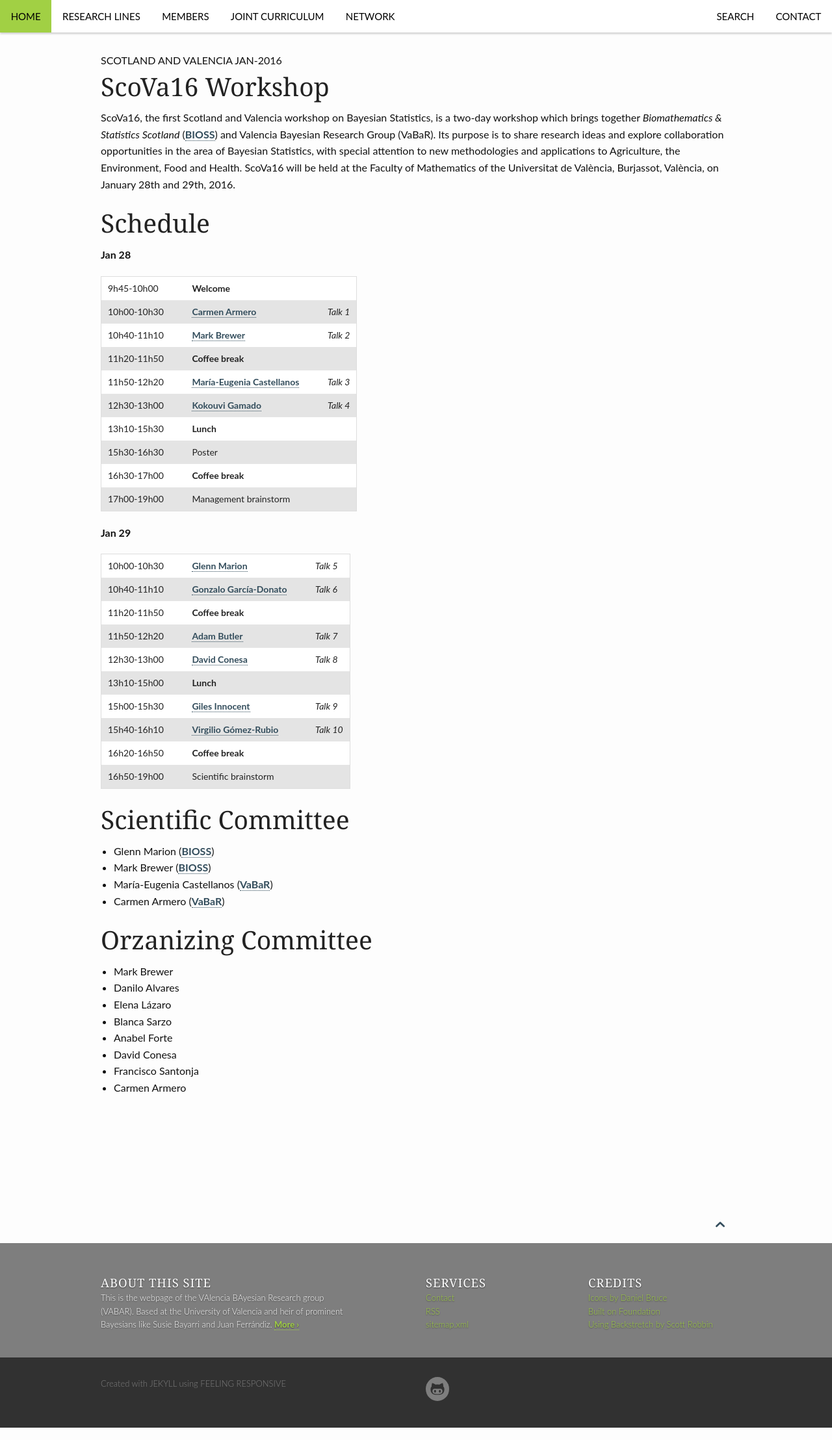
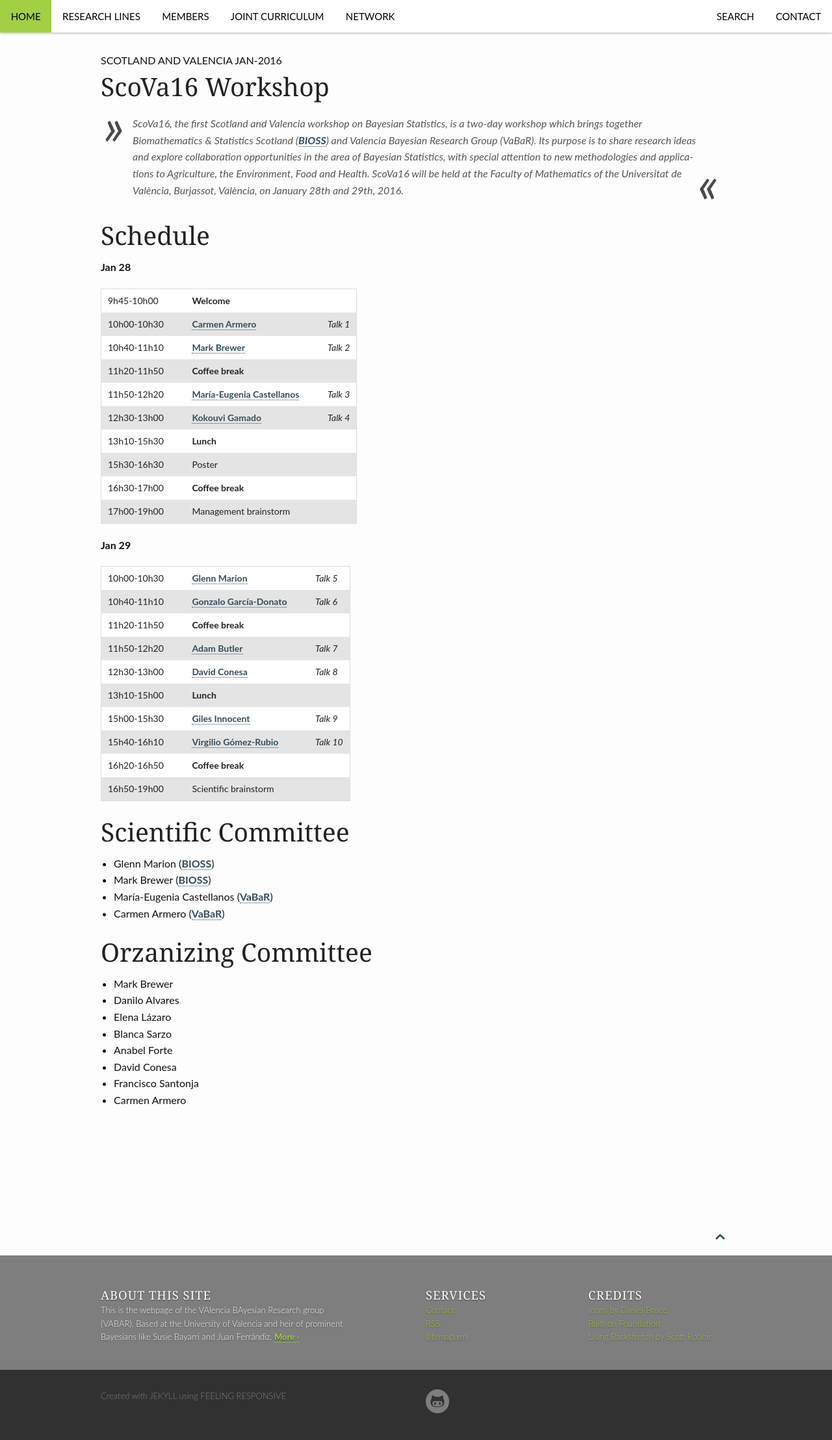
Before and after one commit to VABAR/VABAR.github.io, a Jekyll site: the page built from _posts/events/2015-11-25-ScoVa16.md, in a window 1280 px wide. Shown: the whole page at 65% size. Built offline with Jekyll 4.4.1, drawn with Linux system fonts in a browser that asks for light colours.

Commit message:
Update 2015-11-25-ScoVa16.md

```diff
--- a/_posts/events/2015-11-25-ScoVa16.md
+++ b/_posts/events/2015-11-25-ScoVa16.md
@@ -8,8 +8,8 @@
 categories: events
 ---
 
-ScoVa16, the first Scotland and Valencia workshop on Bayesian Statistics, is a two-day workshop which brings together <i>Biomathematics & Statistics Scotland</i> (<a href="http://www.bioss.ac.uk/">BIOSS</a>) and Valencia Bayesian Research Group (VaBaR). Its purpose is to share research ideas and explore collaboration opportunities in the area of Bayesian Statistics, with special attention to new methodologies and applications to Agriculture, the Environment, Food and Health.
-ScoVa16 will be held at the Faculty of Mathematics of the Universitat de València, Burjassot, València, on January 28th and 29th, 2016.
+> ScoVa16, the first Scotland and Valencia workshop on Bayesian Statistics, is a two-day workshop which brings together <i>Biomathematics & Statistics Scotland</i> (<a href="http://www.bioss.ac.uk/">BIOSS</a>) and Valencia Bayesian Research Group (VaBaR). Its purpose is to share research ideas and explore collaboration opportunities in the area of Bayesian Statistics, with special attention to new methodologies and applications to Agriculture, the Environment, Food and Health.
+> ScoVa16 will be held at the Faculty of Mathematics of the Universitat de València, Burjassot, València, on January 28th and 29th, 2016.
 
 # Schedule
 
```
